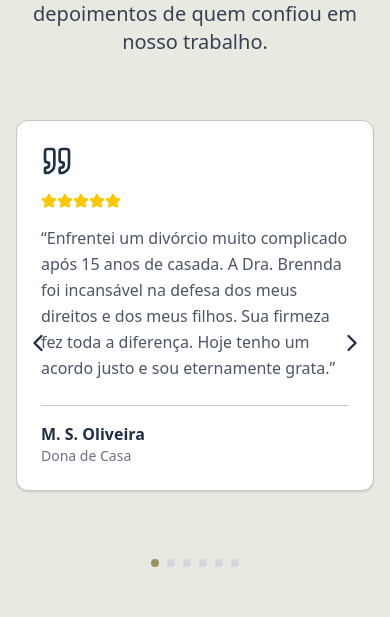
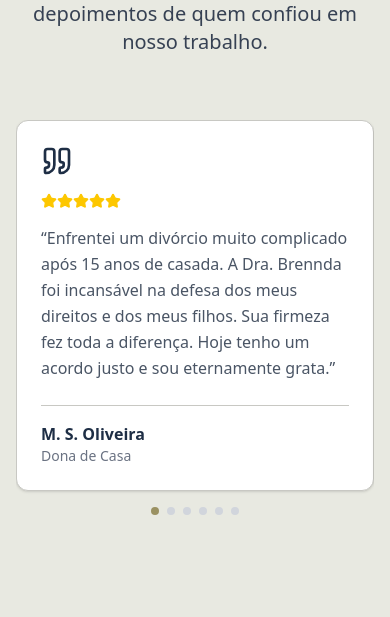
Before and after one commit to kleefisch/brennda, a Next.js app: page / in a window 390 px wide. Shown: the part 4029-4646 px from the top of the page. Built offline with nearby package versions, Linux system fonts and the light colour scheme.

Commit message:
Ajuste: ordem dos elementos na página de contato mobile e correção do scroll horizontal mobile/tablet

```diff
--- a/src/app/globals.css
+++ b/src/app/globals.css
@@ -208,6 +208,13 @@ html {
 }
 
 /* Estilos para botões WhatsApp em telas muito pequenas */
+@media (max-width: 768px) {
+  /* Remove scroll horizontal apenas em mobile/tablet */
+  html, body {
+    overflow-x: hidden !important;
+  }
+}
+
 @media (max-width: 480px) {
   /* Botões WhatsApp responsivos para telas pequenas */
   button[class*="whatsapp"],
--- a/src/components/sections/contact-form.tsx
+++ b/src/components/sections/contact-form.tsx
@@ -102,7 +102,7 @@ const ContactForm = () => {
       <div className="container mx-auto px-4 sm:px-6 lg:px-8">
         <div className="grid grid-cols-1 lg:grid-cols-2 gap-8 lg:gap-12">
           {/* Informações de Contato */}
-          <div className="order-2 lg:order-1">
+          <div className="order-1 lg:order-1">
             <h3 className="text-xl sm:text-2xl font-bold text-principal mb-6 lg:mb-8 text-center lg:text-left">
               Informações para Contato
             </h3>
@@ -155,7 +155,7 @@ const ContactForm = () => {
           </div>
 
           {/* Formulário */}
-          <div className="bg-claro p-6 sm:p-8 rounded-xl shadow-sm order-1 lg:order-2">
+          <div className="bg-claro p-6 sm:p-8 rounded-xl shadow-sm order-2 lg:order-2">
             <h3 className="text-xl sm:text-2xl font-bold text-principal mb-6 text-center lg:text-left">
               Envie sua Mensagem
             </h3>
--- a/src/components/sections/contact-section.tsx
+++ b/src/components/sections/contact-section.tsx
@@ -112,7 +112,7 @@ const ContactSection = () => {
         <div className="grid grid-cols-1 lg:grid-cols-2 gap-12">
           {/* Informações de Contato */}
           <div>
-            <h3 className="text-2xl font-bold text-principal mb-8">
+            <h3 className="text-2xl font-bold text-principal mb-8 text-center lg:text-left">
               Informações para Contato
             </h3>
 
--- a/src/components/sections/header.tsx
+++ b/src/components/sections/header.tsx
@@ -233,7 +233,7 @@ const Header = () => {
                       </button>
                       {/* Dropdown de Áreas (categorias) */}
                       {isServicesDropdownOpen && (
-                        <div id="servicos-dropdown" className="ml-2 mt-1 space-y-1">
+                        <div id="servicos-dropdown" className="ml-2 mt-1 space-y-1 max-h-64 overflow-y-auto pr-2 scrollbar-thin scrollbar-thumb-destaque/40 scrollbar-track-transparent">
                           {item.submenu.map((category) => (
                             <div key={category.category}>
                               <button
@@ -247,7 +247,7 @@ const Header = () => {
                               </button>
                               {/* Dropdown de Serviços */}
                               {openCategory === category.category && (
-                                <div id={`servicos-categoria-${category.category}`} className="ml-4 mt-1 space-y-1">
+                                <div id={`servicos-categoria-${category.category}`} className="ml-4 mt-1 space-y-1 max-h-48 overflow-y-auto pr-1 scrollbar-thin scrollbar-thumb-destaque/30 scrollbar-track-transparent">
                                   {category.items.map((subItem) => (
                                     <Link
                                       key={subItem.name}
--- a/src/components/sections/testimonials-section.tsx
+++ b/src/components/sections/testimonials-section.tsx
@@ -85,8 +85,7 @@ function TestimonialCard({ testimonial }: { testimonial: Testimonial }) {
   );
 }
 
-function CarouselTestimonials({ testimonials }: { testimonials: Testimonial[] }) {
-  const [current, setCurrent] = useState(0);
+function CarouselTestimonials({ testimonials, current, setCurrent, onSwipeInteraction }: { testimonials: Testimonial[], current: number, setCurrent: React.Dispatch<React.SetStateAction<number>>, onSwipeInteraction?: () => void }) {
   const timeoutRef = useRef<NodeJS.Timeout | null>(null);
   const touchStartX = useRef<number | null>(null);
   const touchEndX = useRef<number | null>(null);
@@ -119,6 +118,10 @@ function CarouselTestimonials({ testimonials }: { testimonials: Testimonial[] })
           // Swipe right
           setCurrent((prev) => (prev - 1 + testimonials.length) % testimonials.length);
         }
+        // Chamar callback para mostrar setas após swipe
+        if (onSwipeInteraction) {
+          onSwipeInteraction();
+        }
       }
     }
     touchStartX.current = null;
@@ -127,56 +130,86 @@ function CarouselTestimonials({ testimonials }: { testimonials: Testimonial[] })
 
   return (
     <div className="relative w-full max-w-xl mx-auto">
-      {/* Setas */}
-      <button
-        aria-label="Anterior"
-        className="absolute left-0 top-1/2 -translate-y-1/2 z-10 p-2 text-destaque/70 hover:text-destaque transition-colors"
-        onClick={() => setCurrent((prev) => (prev - 1 + testimonials.length) % testimonials.length)}
-        style={{ background: "none" }}
-      >
-        <ChevronLeft className="h-7 w-7" />
-      </button>
-      <button
-        aria-label="Próximo"
-        className="absolute right-0 top-1/2 -translate-y-1/2 z-10 p-2 text-destaque/70 hover:text-destaque transition-colors"
-        onClick={() => setCurrent((prev) => (prev + 1) % testimonials.length)}
-        style={{ background: "none" }}
-      >
-        <ChevronRight className="h-7 w-7" />
-      </button>
+      <div className="relative flex items-center">
         {/* Card com transição */}
         <div
-        className="overflow-hidden"
+          className="overflow-hidden w-full"
           onTouchStart={handleTouchStart}
           onTouchMove={handleTouchMove}
           onTouchEnd={handleTouchEnd}
         >
           <div className="transition-transform duration-500" style={{ transform: `translateX(-${current * 100}%)`, display: 'flex' }}>
             {testimonials.map((testimonial, idx) => (
-            <div key={idx} className="min-w-full">
+              <div key={idx} className="min-w-full flex flex-col">
                 <TestimonialCard testimonial={testimonial} />
+                {/* Indicadores posicionados logo abaixo de cada card */}
+                <div className="flex justify-center mt-4 gap-2">
+                  {testimonials.map((_, dotIdx) => (
+                    <button
+                      key={dotIdx}
+                      className={`w-2 h-2 rounded-full transition-colors ${current === dotIdx ? 'bg-destaque' : 'bg-gray-300'}`}
+                      onClick={() => setCurrent(dotIdx)}
+                      aria-label={`Ir para depoimento ${dotIdx + 1}`}
+                    />
+                  ))}
+                </div>
               </div>
             ))}
           </div>
         </div>
-      {/* Indicadores */}
-      <div className="flex justify-center mt-4 gap-2">
-        {testimonials.map((_, idx) => (
-          <button
-            key={idx}
-            className={`w-2 h-2 rounded-full ${current === idx ? 'bg-destaque' : 'bg-gray-300'}`}
-            onClick={() => setCurrent(idx)}
-            aria-label={`Ir para depoimento ${idx + 1}`}
-          />
-        ))}
       </div>
     </div>
   );
 }
 
 function TestimonialsSection() {
+  const [current, setCurrent] = useState(0);
+  const [showArrows, setShowArrows] = useState(false);
+  const [arrowsVisible, setArrowsVisible] = useState(false);
+  const sectionRef = useRef<HTMLDivElement>(null);
+
+  // Observer para detectar quando a seção está visível
+  useEffect(() => {
+    const observer = new IntersectionObserver(
+      ([entry]) => {
+        if (entry.isIntersecting) {
+          setShowArrows(true);
+          // Mostrar setas por 3 segundos inicialmente
+          setTimeout(() => {
+            setArrowsVisible(false);
+          }, 3000);
+        } else {
+          setShowArrows(false);
+          setArrowsVisible(false);
+        }
+      },
+      { threshold: 0.3 }
+    );
+
+    if (sectionRef.current) {
+      observer.observe(sectionRef.current);
+    }
+
+    return () => observer.disconnect();
+  }, []);
+
+  // Mostrar setas ao detectar a seção
+  useEffect(() => {
+    if (showArrows) {
+      setArrowsVisible(true);
+    }
+  }, [showArrows]);
+
+  // Função para mostrar setas temporariamente após interação
+  const handleSwipeInteraction = () => {
+    setArrowsVisible(true);
+    setTimeout(() => {
+      setArrowsVisible(false);
+    }, 2000);
+  };
+
   return (
-    <section className="py-20 bg-secundario">
+    <section ref={sectionRef} className="py-20 bg-secundario">
       <div className="container mx-auto px-4 sm:px-6 lg:px-8">
         {/* Header */}
         <div className="text-center mb-16">
@@ -192,8 +225,40 @@ function TestimonialsSection() {
         {/* Carrossel Mobile/Tablet, Grid Desktop */}
         <div className="relative">
           {/* Mobile/Tablet: Carrossel */}
-          <div className="block md:hidden">
-            <CarouselTestimonials testimonials={testimonials} />
+          <div className="block md:hidden relative">
+            {/* Setas com animação de fade e só aparecem quando necessário */}
+            <button
+              aria-label="Anterior"
+              className={`absolute -left-4 top-1/2 -translate-y-1/2 z-30 p-1 text-destaque/70 hover:text-destaque transition-all duration-500 ${
+                arrowsVisible ? 'opacity-100 translate-x-0' : 'opacity-0 -translate-x-2'
+              }`}
+              onClick={() => {
+                setCurrent((prev) => (prev - 1 + testimonials.length) % testimonials.length);
+                handleSwipeInteraction();
+              }}
+              style={{ background: "none" }}
+            >
+              <ChevronLeft className="h-8 w-8" />
+            </button>
+            <button
+              aria-label="Próximo"
+              className={`absolute -right-4 top-1/2 -translate-y-1/2 z-30 p-1 text-destaque/70 hover:text-destaque transition-all duration-500 ${
+                arrowsVisible ? 'opacity-100 translate-x-0' : 'opacity-0 translate-x-2'
+              }`}
+              onClick={() => {
+                setCurrent((prev) => (prev + 1) % testimonials.length);
+                handleSwipeInteraction();
+              }}
+              style={{ background: "none" }}
+            >
+              <ChevronRight className="h-8 w-8" />
+            </button>
+            <CarouselTestimonials
+              testimonials={testimonials}
+              current={current}
+              setCurrent={setCurrent}
+              onSwipeInteraction={handleSwipeInteraction}
+            />
           </div>
           {/* Desktop: Grid */}
           <div className="hidden md:grid grid-cols-2 lg:grid-cols-3 gap-8">
```
Lines whose indentation alone changed are shown as unchanged.
